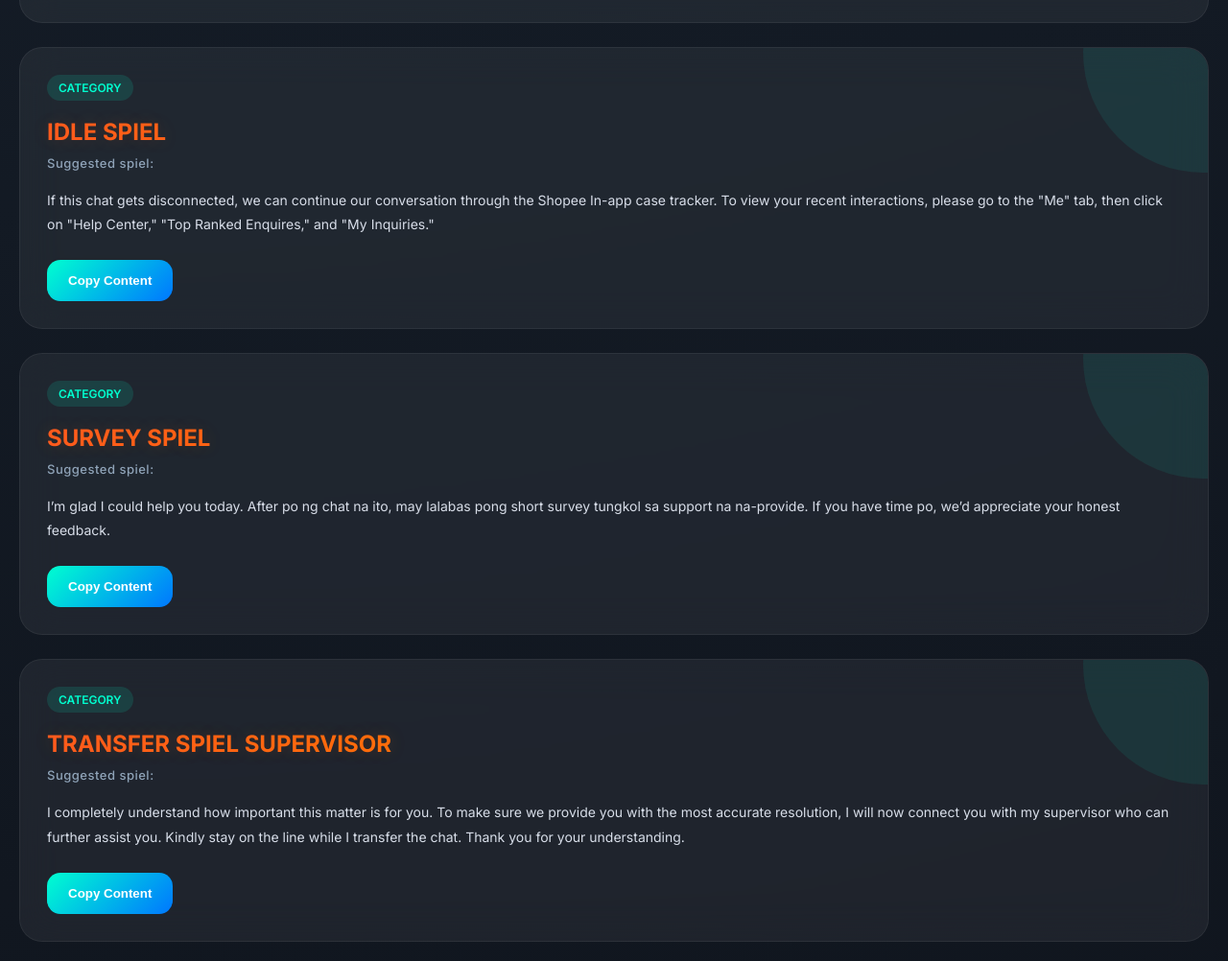
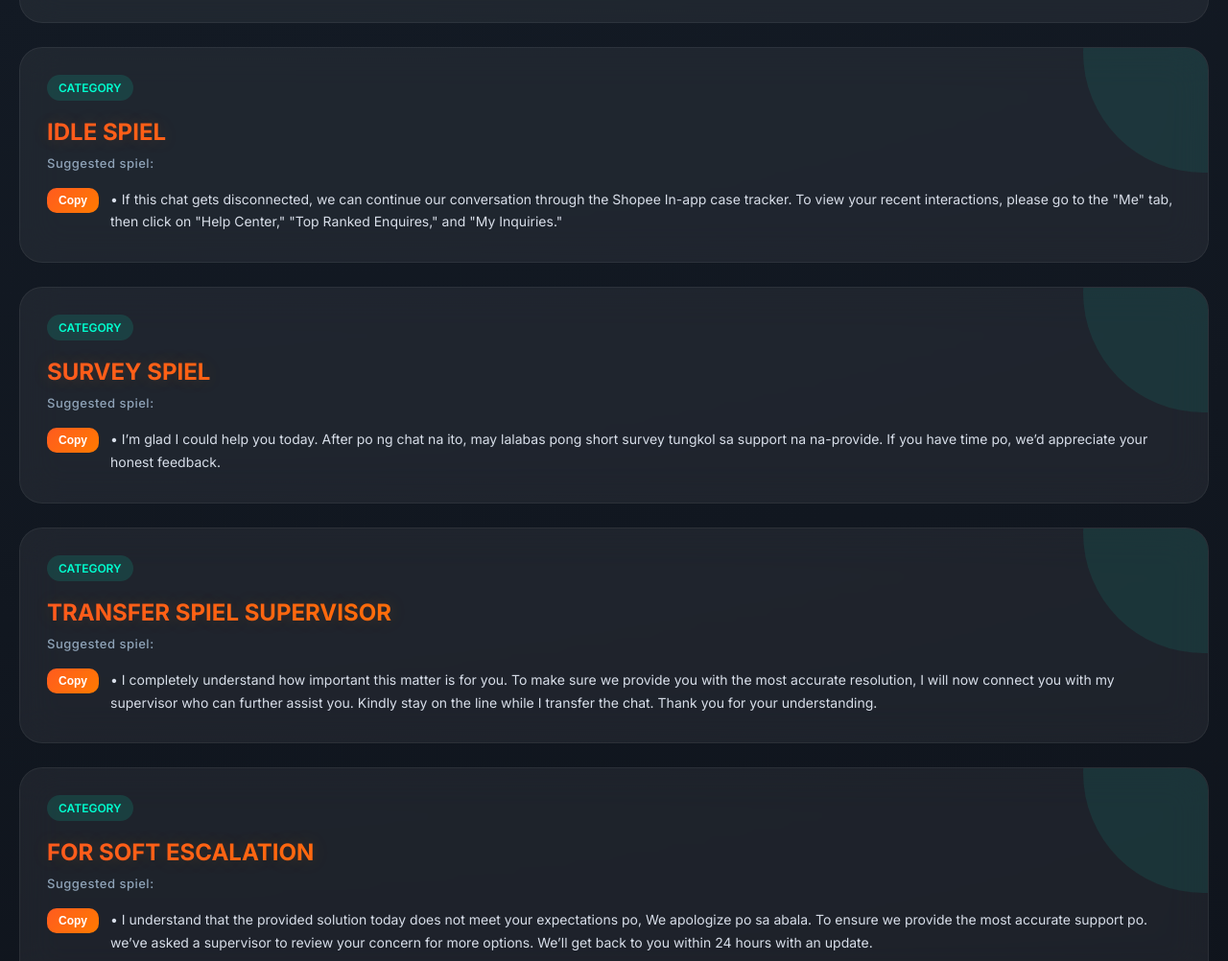
Before and after one commit to hrd3d/hybrid-search-engine-suggested-spiels, a plain HTML site: page index.html in a window 1280 px wide. Shown: the part 2891-3893 px from the top of the page at 96% size. Drawn offline with Linux system fonts and the light colour scheme.

Commit message:
Update index.html

```diff
--- a/index.html
+++ b/index.html
@@ -367,6 +367,47 @@ body::after{
     letter-spacing:.5px;
 }
 
+.spiel-list{
+    display:flex;
+    flex-direction:column;
+    gap:12px;
+}
+
+.spiel-item{
+    display:flex;
+    align-items:flex-start;
+    gap:12px;
+    margin-bottom:2px;
+}
+
+.mini-copy-btn{
+    border:none;
+    background:linear-gradient(
+        135deg,
+        #ff5b1f,
+        #ff7a00
+    );
+
+    color:white;
+    padding:6px 12px;
+    border-radius:10px;
+    cursor:pointer;
+    font-size:12px;
+    font-weight:700;
+    flex-shrink:0;
+
+    transition:.2s;
+}
+
+.mini-copy-btn:hover{
+    transform:scale(1.05);
+}
+
+.spiel-text{
+    flex:1;
+    line-height:1.7;
+}
+
 </style>
 </head>
 
@@ -597,6 +638,7 @@ text = text
 
     return text;
 }
+
 function renderCard(section){
 
     const div = document.createElement('div');
@@ -604,16 +646,22 @@ function renderCard(section){
     div.className = 'card';
     div.id = 'section-' + section.id;
 
-const cleanedContent = section.content
-    .replace(section.title,'')
-    .replace(/^\s+/,'')
-    .trim();
-
     const hasContent =
         section.content &&
         section.content.trim().length > 0;
 
+    const isSuggestedSpiel =
+        section.subTitle &&
+        section.subTitle.toLowerCase()
+        .includes('suggested spiel');
+
+    const bulletItems = section.content
+        .split('•')
+        .map(x=>x.trim())
+        .filter(x=>x);
+
     div.innerHTML = `
+
         <div class="section-tag">CATEGORY</div>
 
         <div class="category-title">
@@ -625,19 +673,55 @@ const hasContent =
         </div>
 
         <div class="content">
-    ${convertLinks(section.content, section.title)}
+
+            ${isSuggestedSpiel ? `
+
+                <div class="spiel-list">
+
+                    ${bulletItems.map(item=>`
+
+                        <div class="spiel-item">
+
+                            <button
+                            class="mini-copy-btn"
+                            onclick="copyBullet(this, \`${item.replace(/`/g,'\\`')}\`)">
+
+                                Copy
+
+                            </button>
+
+                            <div class="spiel-text">
+                                • ${convertLinks(item, section.title)}
                             </div>
 
-${hasContent ? `
+                        </div>
+
+                    `).join('')}
+
+                </div>
+
+            ` : `
+
+                ${convertLinks(section.content, section.title)}
+
+            `}
+
+        </div>
+
+        ${hasContent && !isSuggestedSpiel ? `
+
             <button class="copy-btn"
             onclick="copyText(${section.id})">
+
                 Copy Content
+
             </button>
+
         ` : ''}
+
     `;
 
     results.appendChild(div);
-
 
 }
 
@@ -658,6 +742,20 @@ const cleanedContent = section.content
 
     setTimeout(()=>{
         btn.innerText = 'Copy Content';
+    },1500);
+
+}
+
+function copyBullet(btn, text){
+
+    navigator.clipboard.writeText(text);
+
+    const original = btn.innerText;
+
+    btn.innerText = 'Copied ✓';
+
+    setTimeout(()=>{
+        btn.innerText = original;
     },1500);
 
 }
```
Lines whose indentation alone changed are shown as unchanged.
